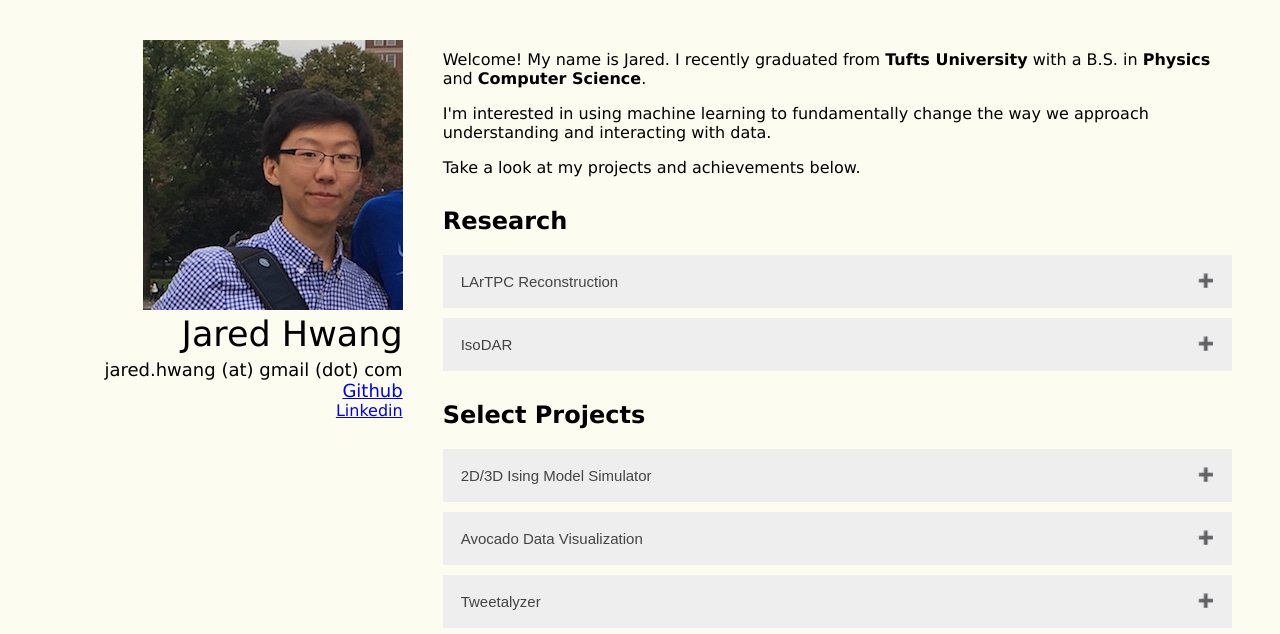
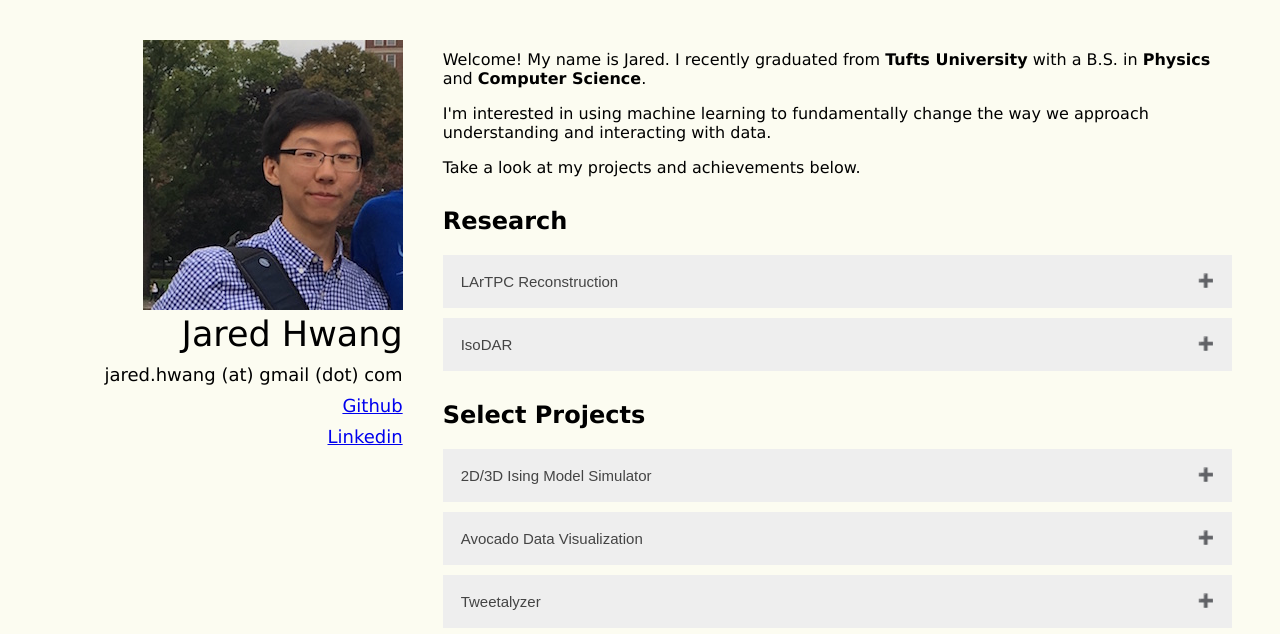
Before and after one commit to jared-hwang/old_website, a plain HTML site: page index.html in a window 1280 px wide. Shown: the top 634 px of the page. Drawn offline with Linux system fonts and the light colour scheme.

Commit message:
more aesthetic tweaks

```diff
--- a/index.html
+++ b/index.html
@@ -15,11 +15,11 @@
 		<div id='grid-container-left'>
 			<img src='my_picture.JPG' alt='The only half decent picture of me on my computer.' id='me_pic'>
 			<div style='font-size: 35px;'>Jared Hwang</div>
-			<div style='font-size: 18px; margin-top: 5px;'>jared.hwang (at) gmail (dot) com
+			<div style='font-size: 18px; margin-top: 10px;'>jared.hwang (at) gmail (dot) com
 			<br>
-			<a href="https://github.com/jared-hwang" style='margin-top: 10px;'>Github</a></div>
-			<a href="https://www.linkedin.com/in/jared-hwang-90a08312b/" style='margin-top: 10px;'>Linkedin</a>
-
+			<div style='margin-top: 10px;'><a href="https://github.com/jared-hwang">Github</a> <br></div>
+			<div style='margin-top: 10px;'><a href="https://www.linkedin.com/in/jared-hwang-90a08312b/">Linkedin</a></div>
+			</div>
 		</div>
 
 		<div id='grid-container-right'>
```
